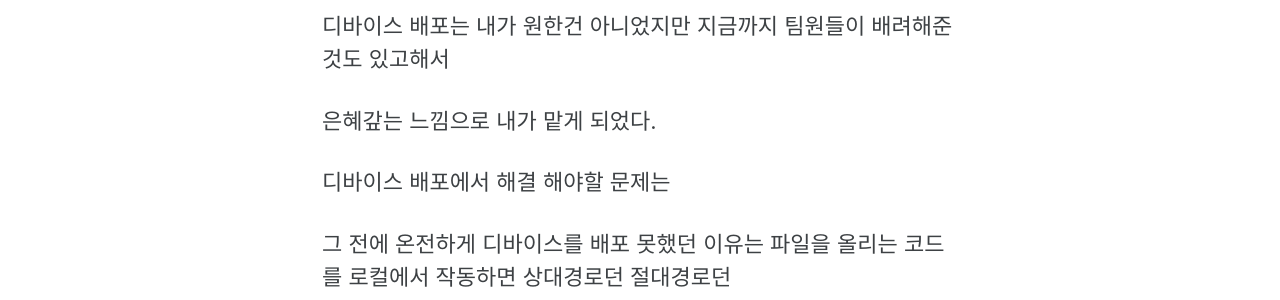
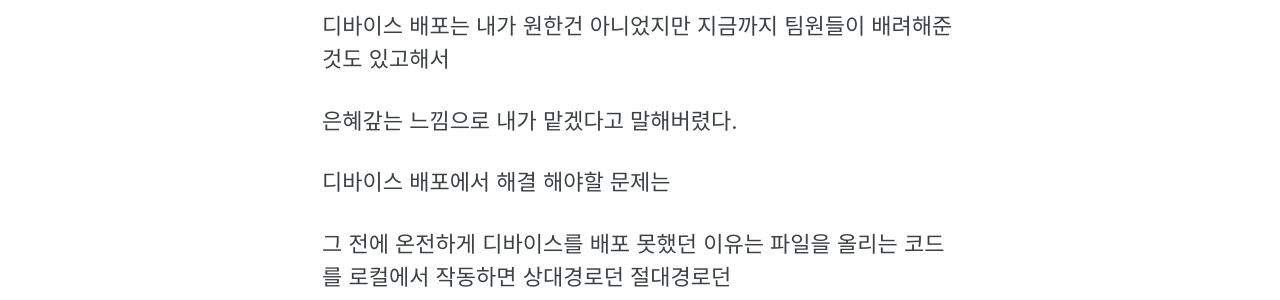
Before and after one commit to mikim3/mikim3.github.io, a Jekyll site: the page built from _posts/2021-07-05-당분간의 계획.md, in a window 1280 px wide. Shown: the part 438-738 px from the top of the page. Built offline with Jekyll 4.4.1, drawn with Linux system fonts in a browser that asks for light colours; cached includes are drawn as plain includes.

Commit message:
Update 2021-07-05-당분간의 계획.md

```diff
--- a/_posts/2021-07-05-당분간의 계획.md
+++ b/_posts/2021-07-05-당분간의 계획.md
@@ -10,7 +10,7 @@
 
 디바이스 배포는 내가 원한건 아니었지만 지금까지 팀원들이 배려해준것도 있고해서
 
-은혜갚는 느낌으로 내가 맡게 되었다.
+은혜갚는 느낌으로 내가 맡겠다고 말해버렸다.
 
 
 
```
